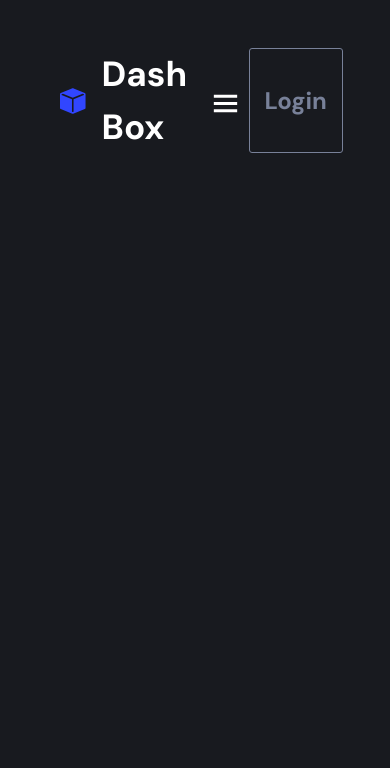
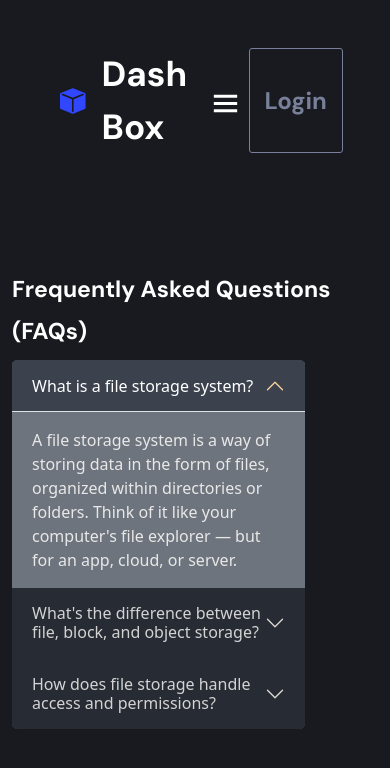
Before and after one commit to Najahi-Dev/dashboard_website, a React (Vite) app: page /faq in a window 390 px wide. Shown: the top 768 px of the page. Built offline with nearby package versions, Linux system fonts and the light colour scheme; a web font is replaced by a local one.

Commit message:
feat(FAQ): add accordion component and implement FAQ page
- Create new AppAccordion component with styled layout and responsive design
- Implement FAQ page with dynamic question/answer list using AppAccordion
- Adjust layout spacing in HowItWorksPage for better content alignment

```diff
--- /dev/null
+++ b/src/BootstrapComponents/AppAccordion.jsx
@@ -0,0 +1,59 @@
+import { Accordion } from "react-bootstrap";
+import styled from "styled-components";
+import { media } from "../Services";
+
+
+function AppAccordion({list = []}) {
+    return (
+        <AppAccordionStyle>
+            <Accordion defaultActiveKey={0}>
+               {
+                list.map(({header, body}, i) => (
+                    <Accordion.Item eventKey={i} key={i}>
+                        <Accordion.Header>{header}</Accordion.Header>
+                        <Accordion.Body>
+                            {body}
+                        </Accordion.Body>
+                    </Accordion.Item>
+                ))
+               }
+            </Accordion>
+        </AppAccordionStyle>
+    )
+}
+
+const AppAccordionStyle = styled.div`
+  width: 1000px;
+
+  .accordion{
+    --bs-accordion-btn-bg: #272c34;
+    --bs-accordion-btn-color: #d3d3d3;
+    --bs-accordion-active-bg: #3b424e;
+    --bs-accordion-active-color: #ffffff;
+    --bs-accordion-btn-focus-box-shadow: #191c21;
+    --bs-accordion-bg: #6e747d;
+    --bs-accordion-color: #e8e8e8;
+
+    .accordion-button::after{
+        filter: invert(1);
+    }
+
+    .accordion-item{
+        border: none;
+    }
+
+    .accordion-button{
+        border: none;
+    }
+  }
+
+  @media ${media.md} {
+    width: 600px;
+  }
+
+  @media ${media.sm} {
+    width: 80%;
+  }
+`;
+
+export default AppAccordion
--- a/src/Pages/FAQPage.jsx
+++ b/src/Pages/FAQPage.jsx
@@ -1,13 +1,40 @@
 import styled from "styled-components";
 import FullPageLayout from "../Components/FullPageLayout";
 import TopBar from "../Components/TopBar";
+import Typography from '../Components/Typography'
+import AppAccordion from "../BootstrapComponents/AppAccordion";
 
 
 function FAQPage() {
+
+    const getFAQList = () => {
+        return [
+            {
+                header: "What is a file storage system?",
+                body: "A file storage system is a way of storing data in the form of files, organized within directories or folders. Think of it like your computer's file explorer — but for an app, cloud, or server."
+            },
+            {
+                header: "What's the difference between file, block, and object storage?",
+                body: "File storage saves data as whole files with paths. Block storage breaks it into raw chunks, optimized for databases. Object storage saves it as metadata-packed blobs — perfect for cloud-scale media or backups."
+            },
+            {
+                header: "How does file storage handle access and permissions?",
+                body: "Local: NTFS, ext4, APFS. Networked: NFS, SMB. Cloud: AWS EFS, Azure Files, Google Filestore. Each has trade-offs on speed, scalability, and integration."
+            },
+
+        ]
+    }
+
     return (
         <FAQPageStyle>
-            <FullPageLayout>
+            <FullPageLayout className="d-flex flex-column">
                 <TopBar/>
+                <div className="body-container flex-grow-1 d-flex align-items-center justify-content-center">
+                    <div className="faq-container">
+                        <Typography text="Frequently Asked Questions (FAQs)" type="h3" />
+                        <AppAccordion list={getFAQList()}/>
+                    </div>
+                </div>
             </FullPageLayout>
         </FAQPageStyle>
     )
--- a/src/Pages/HowItWorksPage.jsx
+++ b/src/Pages/HowItWorksPage.jsx
@@ -16,7 +16,7 @@ function HowItWorksPage() {
                         <div className="col-lg-5 col-md-12 d-flex justify-content-center align-items-center mt-sm-5">
                             <Image src={image} xxlSize={"85%"} xlSize={"90%"} mdSize={"90%"} />
                         </div>
-                        <div class="col-lg-6 col-md-12 ps-5 mt-sm-5 d-flex flex-column justify-content-center">
+                        <div class="col-lg-7 col-md-12 ps-5 mt-sm-5 d-flex flex-column justify-content-center">
                             <Typography text="Organize Your Files" type="h2" className="col-lg-8" />
                             <Typography text="Our intutive file management system allows you to easily organize youur files with a few simple clicks. Create folders, subfolders and categorize your files to keep everything in order. Use tags and search functions to quickly find what you need." type="p" color="#788199" className="col-lg-12 mt-3" />
 
```
